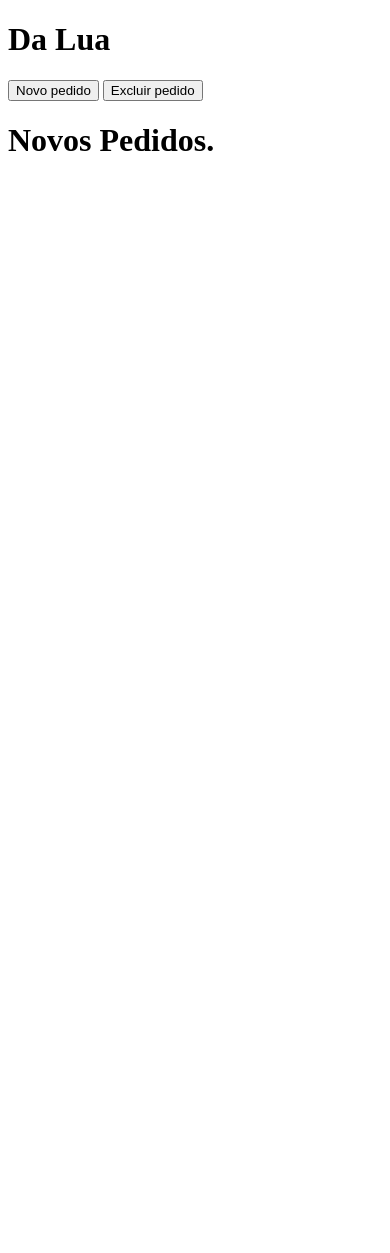
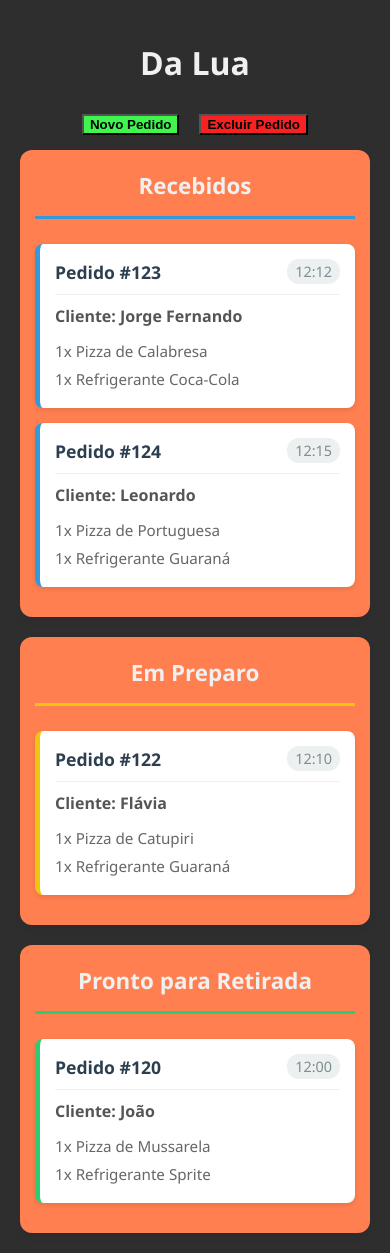
Before and after one commit to JorgeFCRodrigues/DaLua, a Flask app: template app/templates/tela_pedidos.html in a window 390 px wide. Before the commit the page ends 151 px from the top, so only its background shows below. Run offline with Flask 3, Linux system fonts and the light colour scheme; the template is opened without the code that fills it, so the values that code supplies are empty.

Commit message:
🎨 tela principal

```diff
--- a/app/static/style.css
+++ b/app/static/style.css
@@ -0,0 +1,122 @@
+body {
+    font-family: 'Segoe UI', Tahoma, Geneva, Verdana, sans-serif;
+    background-color: rgb(46, 46, 46);
+    margin: 0;
+    padding: 20px;
+    color: #f0f0f0;
+}
+
+h1 {
+    text-align: center;
+    color: #f0f0f0;
+    margin-bottom: 30px;
+}
+
+.container-botoes {
+    display: flex;
+    justify-content: center;
+    align-items: center;
+    gap: 20px;
+    padding-bottom: 15px;
+}
+
+.btn-novopedido {
+    background-color: rgb(63, 245, 78);
+    font-weight: bold;
+}
+
+.btn-excluirpedido {
+    background-color: rgb(248, 34, 34);
+    font-weight: bold;
+}
+
+.painel-pedidos {
+    display: flex;
+    justify-content: space-around;
+    align-items: flex-start;
+    gap: 20px;
+    flex-wrap: wrap;
+}
+
+.coluna-status {
+    background-color: coral;
+    border-radius: 12px;
+    padding: 15px;
+    width: 350px;
+    min-width: 320px;
+    box-shadow: 0 4px 8px rgba(0, 0, 0, 0.05);
+}
+
+.titulo-coluna {
+    font-size: 1.4em;
+    text-align: center;
+    padding-bottom: 15px;
+    margin-top: 5px;
+    margin-bottom: 25px;
+    border-bottom: 3px solid;
+}
+
+#recebidos .titulo-coluna { border-bottom-color: #3498db; }
+#em-preparo .titulo-coluna { border-bottom-color: #f1c40f; }
+#prontos .titulo-coluna { border-bottom-color: #2ecc71; }
+
+.card-pedido {
+    background: white;
+    border-radius: 8px;
+    padding: 15px;
+    margin-bottom: 15px;
+    box-shadow: 0 2px 5px rgba(0, 0, 0, 0.1);
+    border-left: 5px solid #bdc3c7;
+    transition: transform 0.2s ease, box-shadow 0.2s ease;
+}
+
+.card-pedido:hover {
+    transform: translateY(-3px);
+    box-shadow: 0 4px 12px rgba(0, 0, 0, 0.15);
+}
+
+#recebidos .card-pedido { border-left-color: #3498db; }
+#em-preparo .card-pedido { border-left-color: #f1c40f; }
+#prontos .card-pedido { border-left-color: #2ecc71; }
+
+.card-header {
+    display: flex;
+    justify-content: space-between;
+    align-items: center;
+    border-bottom: 1px solid #f0f0f0;
+    padding-bottom: 10px;
+    margin-bottom: 10px;
+}
+
+.numero-pedido {
+    font-weight: bold;
+    font-size: 1.1em;
+    color: #2c3e50;
+}
+
+.hora-pedido {
+    font-size: 0.9em;
+    color: #7f8c8d;
+    background-color: #ecf0f1;
+    padding: 3px 8px;
+    border-radius: 12px;
+}
+
+.card-body .nome-cliente {
+    font-weight: 600;
+    color: #555;
+    margin-top: 0;
+    margin-bottom: 10px;
+}
+
+.lista-itens {
+    list-style-type: none;
+    padding-left: 0;
+    margin: 0;
+    font-size: 0.95em;
+    color: #666;
+}
+
+.lista-itens li {
+    padding: 4px 0;
+}
--- a/app/templates/tela_pedidos.html
+++ b/app/templates/tela_pedidos.html
@@ -1,30 +1,94 @@
 <!DOCTYPE html>
-<html lang="en">
+<html lang="pt-BR">
 <head>
     <meta charset="UTF-8">
     <meta name="viewport" content="width=device-width, initial-scale=1.0">
     <title>Da Lua</title>
-    <link rel="stylesheet" href="style.css">
+    <link rel="stylesheet" href="../static/style.css">
 </head>
-<body>
 
-    <header class="main-header">
-        <div class="logo">
+<body id="tela-principal">
+
+    <header>
+        <div class="logoDaLua">
             <h1>Da Lua</h1>
         </div>
-        <nav class="main-nav">
-            <div class="pedidos">
-                <button class="btn-add">Novo pedido</button>
-                <button class="btn-add">Excluir pedido</button>
-            </div>
-        </nav>
+        <div class="container-botoes">
+            <button class="btn-novopedido">Novo Pedido</button>
+            <button class="btn-excluirpedido">Excluir Pedido</button>
+        </div>
     </header>
 
-    <main id="menu" class="product-grid">
-        <div class="container-novospedidos">
-            <h1>Novos Pedidos.</h1>
+    <div class="painel-pedidos">
+
+        <div class="coluna-status" id="recebidos">
+            <h2 class="titulo-coluna">Recebidos</h2>
+
+            <div class="card-pedido">
+                <div class="card-header">
+                    <span class="numero-pedido">Pedido #123</span>
+                    <span class="hora-pedido">12:12</span>
+                </div>
+                <div class="card-body">
+                    <p class="nome-cliente">Cliente: Jorge Fernando</p>
+                    <ul class="lista-itens">
+                        <li>1x Pizza de Calabresa</li>
+                        <li>1x Refrigerante Coca-Cola</li>
+                    </ul>
+                </div>
+            </div>
+            <div class="card-pedido">
+                <div class="card-header">
+                    <span class="numero-pedido">Pedido #124</span>
+                    <span class="hora-pedido">12:15</span>
+                </div>
+                <div class="card-body">
+                    <p class="nome-cliente">Cliente: Leonardo</p>
+                    <ul class="lista-itens">
+                        <li>1x Pizza de Portuguesa</li>
+                        <li>1x Refrigerante Guaraná</li>
+                    </ul>
+                </div>
+            </div>
         </div>
-    </main>
+
+        <div class="coluna-status" id="em-preparo">
+            <h2 class="titulo-coluna">Em Preparo</h2>
+
+            <div class="card-pedido">
+                <div class="card-header">
+                    <span class="numero-pedido">Pedido #122</span>
+                    <span class="hora-pedido">12:10</span>
+                </div>
+                <div class="card-body">
+                    <p class="nome-cliente">Cliente: Flávia</p>
+                    <ul class="lista-itens">
+                        <li>1x Pizza de Catupiri</li>
+                        <li>1x Refrigerante Guaraná</li>
+                    </ul>
+                </div>
+            </div>
+        </div>
+
+        <div class="coluna-status" id="prontos">
+            <h2 class="titulo-coluna">Pronto para Retirada</h2>
+
+            <div class="card-pedido">
+                <div class="card-header">
+                    <span class="numero-pedido">Pedido #120</span>
+                    <span class="hora-pedido">12:00</span>
+                </div>
+                <div class="card-body">
+                    <p class="nome-cliente">Cliente: João</p>
+                    <ul class="lista-itens">
+                        <li>1x Pizza de Mussarela</li>
+                        <li>1x Refrigerante Sprite</li>
+                    </ul>
+                </div>
+            </div>
+        </div>
+
+    </div>
 
 </body>
 </html>
```
Also changed, not shown: teste-chatgpt/teste-gpt.css (deleted, +0 -50 lines), teste-chatgpt/teste-gpt.html (deleted, +0 -56 lines), teste-gemini/teste_gemini.css (deleted, +0 -129 lines), teste-gemini/teste_gemini.html (deleted, +0 -65 lines), teste-grok/teste_grok.css (deleted, +0 -132 lines), teste-grok/teste_grok.html (deleted, +0 -55 lines).
